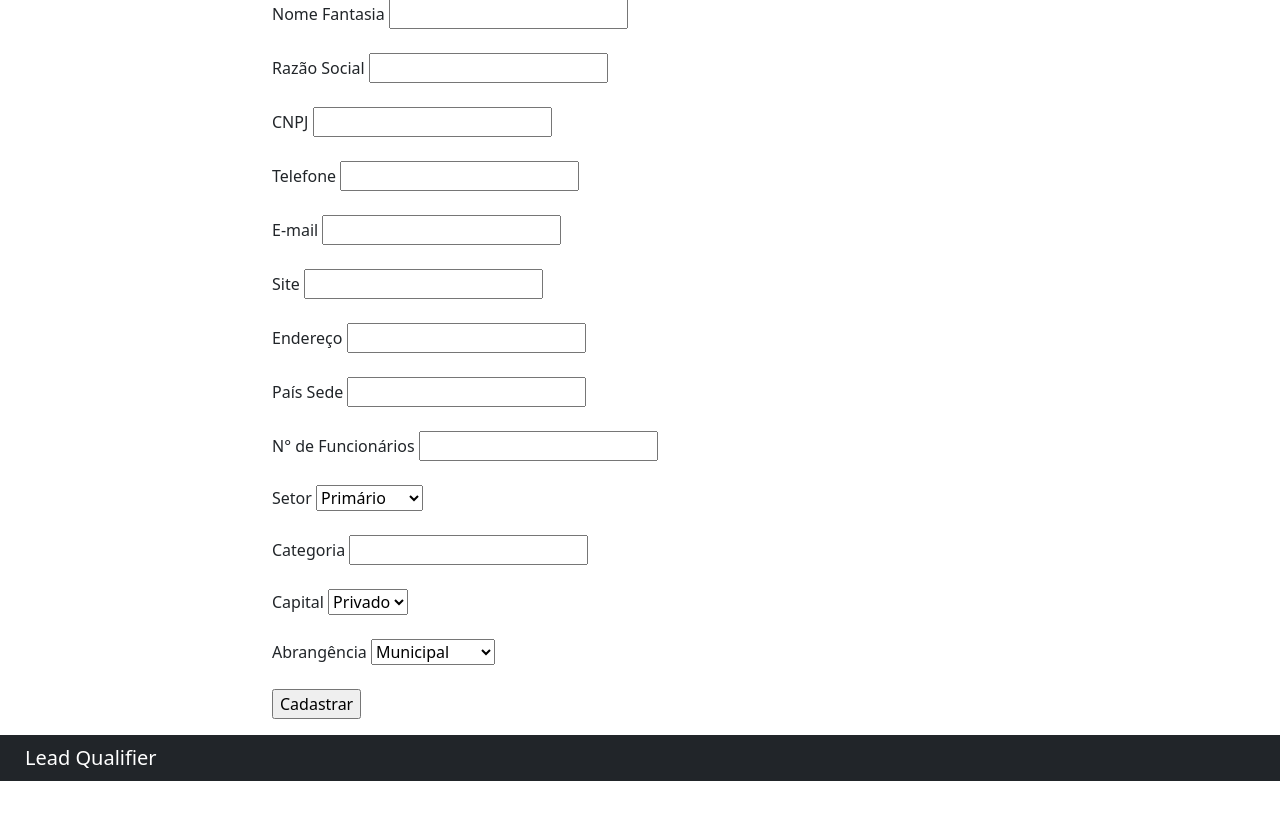
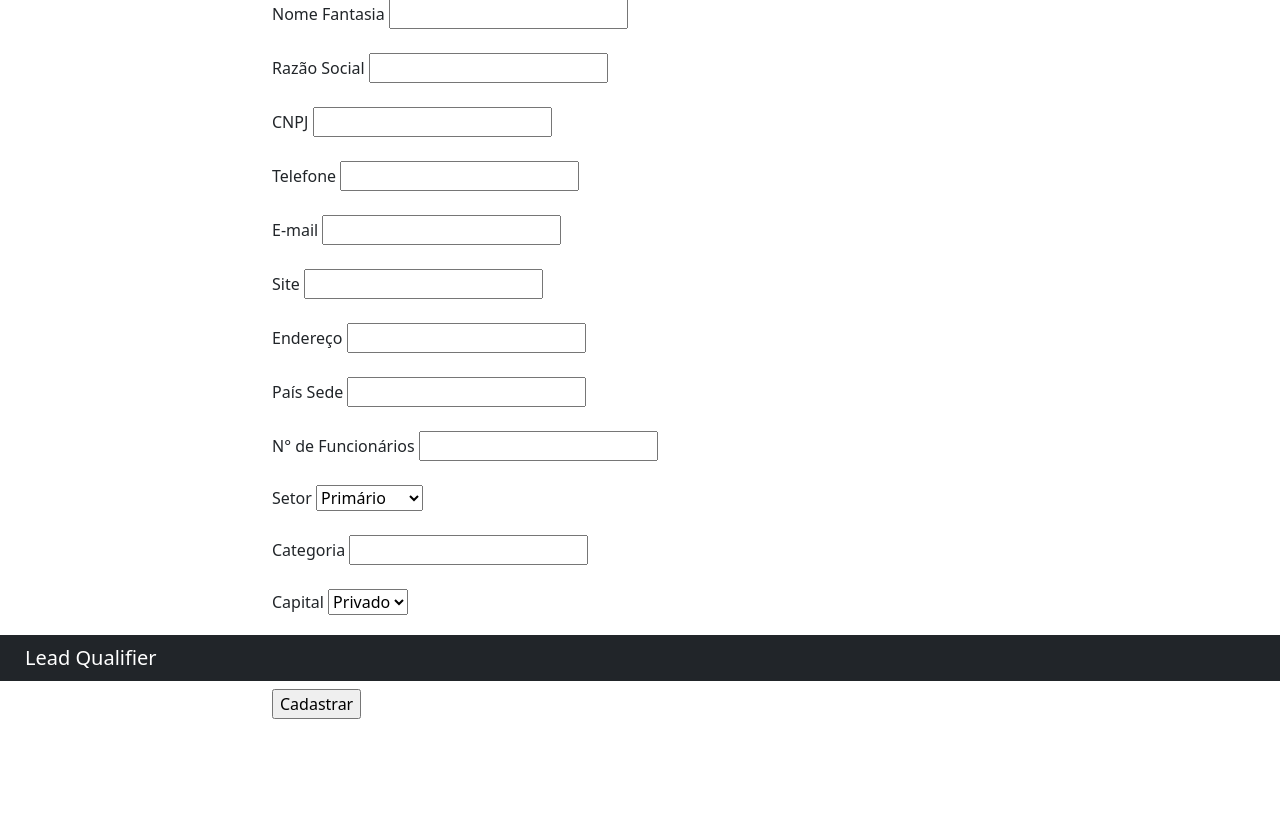
Before and after one commit to axcelmello/Lead_Qualifier, a Django app: page /cadastro_empresa/ in a window 1280 px wide. Shown: the part 119-948 px from the top of the page. After the commit the page ends 838 px from the top, so only its background shows below. Run offline with Django 4.2, Linux system fonts and the light colour scheme; a user stored in the database is signed in.

Commit message:
correção footer

```diff
--- a/templates/Cadastro_empresa.html
+++ b/templates/Cadastro_empresa.html
@@ -112,8 +112,11 @@
             </div>
         </div>
     </div>
-    <footer>
-        {% include 'Navbar_down.html' %}
-    </footer>
+    <div>
+        <footer>
+            {% include 'Navbar_down.html' %}
+        </footer>
+    </div>
+
 </body>
 </html>
--- a/templates/Navbar_down.html
+++ b/templates/Navbar_down.html
@@ -5,8 +5,8 @@
 <link href="https://cdn.jsdelivr.net/npm/bootstrap@5.2.0-beta1/dist/css/bootstrap.min.css" rel="stylesheet" integrity="sha384-0evHe/X+R7YkIZDRvuzKMRqM+OrBnVFBL6DOitfPri4tjfHxaWutUpFmBp4vmVor" crossorigin="anonymous">
 <link {% static 'css/homepage.css' %} rel="stylesheet">
 
-<footer class="navbar navbar-expand-lg navbar-dark bg-dark">
-    <div class="col-sm" id="footer">
+<footer class="navbar navbar-expand-lg navbar-dark bg-dark" style="position: fixed; bottom: 0; width: 100%">
+    <div class="" id="footer">
         <a class="navbar-brand flex-grow-1" style="text-align: center ; color: #ffffff; margin-left: 25px">
             Lead Qualifier
     </div>
```
Also changed, not shown: db.sqlite3.
